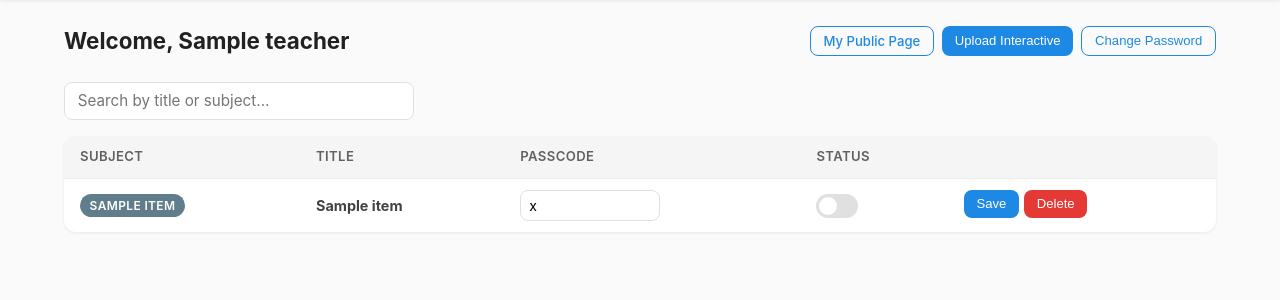
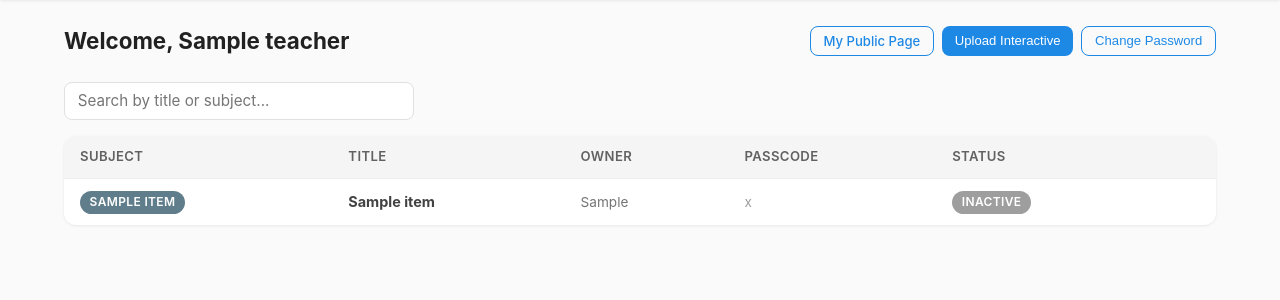
Before and after one commit to twahidin/ctss-interactive-hub, a FastAPI app: template templates/admin_dashboard.html in a window 1280 px wide. Shown: the part 56-356 px from the top of the page. Run offline with FastAPI, Linux system fonts and the light colour scheme; the template is opened without the code that fills it: most values are stand-ins (such as "Sample title", 1, 10 or a date in 2020); parts of the project's set-up code (start-up, migrations or seed data) failed here and were passed over; some libraries are stand-ins or nearby versions.

Commit message:
Allow all teachers to view all interactives on dashboard
Teachers can now see every interactive on their dashboard, not just
their own. Edit/delete controls are only shown for interactives
they own (or if they are an admin). An Owner column identifies
who uploaded each interactive.

Co-Authored-By: Claude Opus 4.6 <noreply@anthropic.com>

```diff
--- a/main.py
+++ b/main.py
@@ -564,11 +564,8 @@ async def admin_dashboard(request: Request):
     if not teacher:
         return RedirectResponse(url="/admin", status_code=303)
 
-    # Admin sees all, teachers see only their own
-    if teacher.get("role") == "admin":
-        query = {}
-    else:
-        query = {"uploaded_by": teacher["name"]}
+    # All teachers can view all interactives
+    query = {}
 
     cursor = db.interactives.find(query).sort([("subject", 1), ("title", 1)])
     interactives = await cursor.to_list(length=200)
--- a/templates/admin_dashboard.html
+++ b/templates/admin_dashboard.html
@@ -90,6 +90,7 @@
             <tr>
                 <th>Subject</th>
                 <th>Title</th>
+                <th>Owner</th>
                 <th>Passcode</th>
                 <th>Status</th>
                 <th></th>
@@ -102,6 +103,8 @@
                     <span class="subject-tag" style="background:{{ subject_colours.get(item.subject, '#607D8B') }}">{{ item.subject }}</span>
                 </td>
                 <td><strong>{{ item.title }}</strong></td>
+                <td style="font-size:0.85rem; color:var(--grey-600);">{{ item.uploaded_by or '—' }}</td>
+                {% if item.uploaded_by == teacher.name or teacher.role == 'admin' %}
                 <td>
                     <input
                         type="text"
@@ -121,6 +124,13 @@
                     <button class="btn btn-primary btn-sm" onclick="saveRow(this)">Save</button>
                     <button class="btn btn-danger btn-sm" onclick="deleteInteractive(this)">Delete</button>
                 </td>
+                {% else %}
+                <td><span style="font-size:0.85rem; color:var(--grey-500);">{{ item.passcode or 'Open Access' }}</span></td>
+                <td>
+                    <span class="subject-tag" style="background:{{ 'var(--success)' if item.is_active else 'var(--grey-500)' }}">{{ 'Active' if item.is_active else 'Inactive' }}</span>
+                </td>
+                <td></td>
+                {% endif %}
             </tr>
             {% endfor %}
         </tbody>
```
